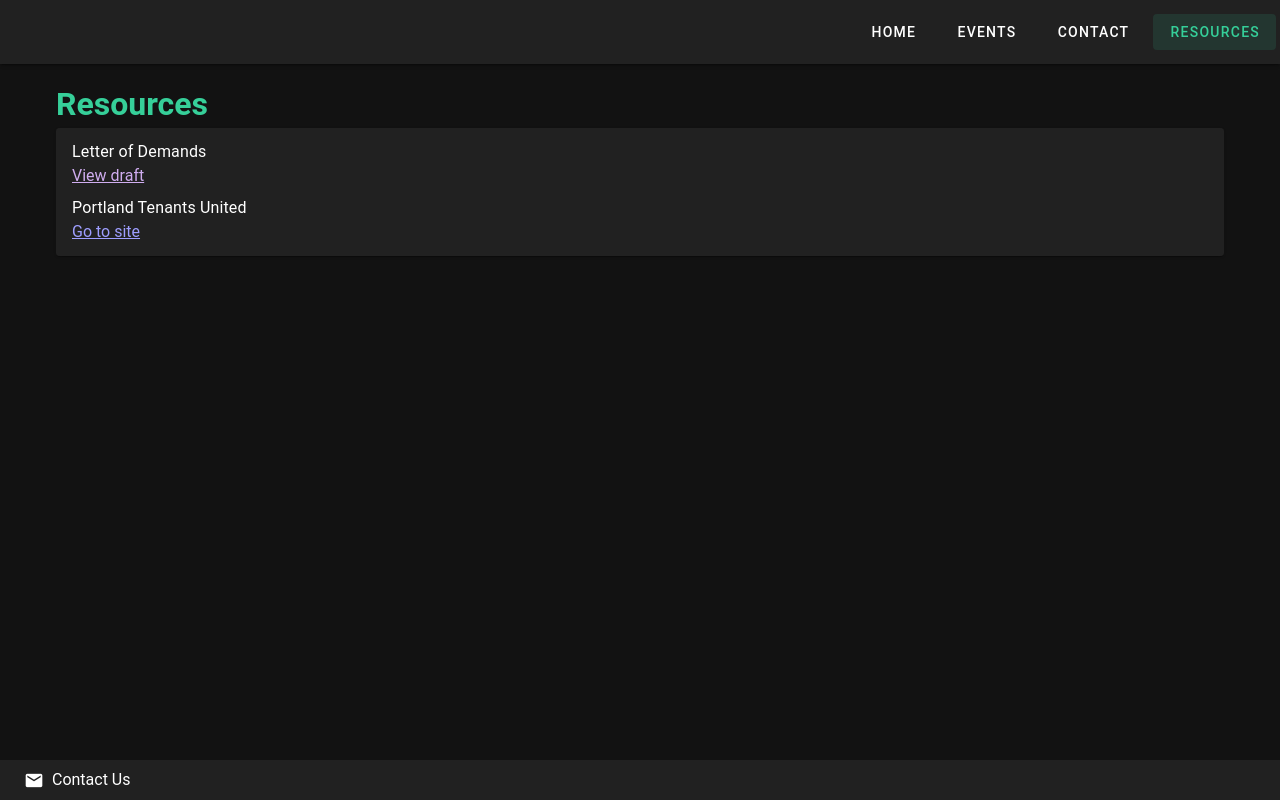
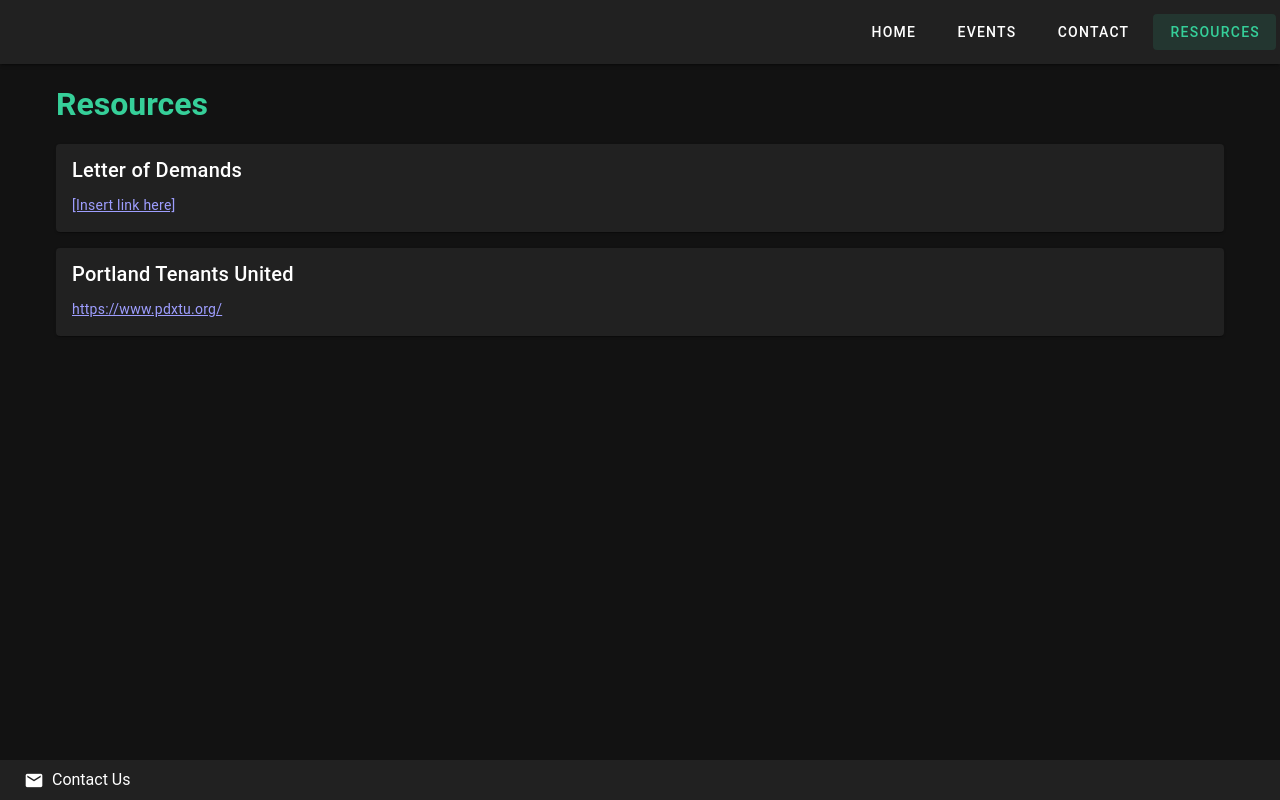
Before and after one commit to valerievozza/goat-blocks-tenant-union, a Vue app: page /Resources in a window 1280 px wide. Built offline with nearby package versions, Linux system fonts and the light colour scheme; a small style sheet from the web is missing.

Commit message:
fix resources page

```diff
--- a/src/pages/Resources.vue
+++ b/src/pages/Resources.vue
@@ -1,18 +1,28 @@
 <template>
   <v-container class="d-flex flex-column">
     <h1 class="text-primary">Resources</h1>
-    <v-card>
-      <v-list>
-        <v-list-item>
-          <v-list-item-title>Letter of Demands</v-list-item-title>
-          <a href="">View draft</a>
-        </v-list-item>
-
-        <v-list-item>
-          <v-list-item-title>Portland Tenants United</v-list-item-title>
-          <a href="https://www.pdxtu.org/" target="_blank">Go to site</a>
-        </v-list-item>
-      </v-list>
+    <v-card
+      v-for="resource in resources"
+      :key="resource.title"
+      class="mt-4"
+      :title="resource.title"
+    >
+      <v-card-text>
+        <a :href="resource.link" target="_blank">{{ resource.link }}</a>
+      </v-card-text>
     </v-card>
   </v-container>
 </template>
+
+<script setup lang="ts">
+  const resources = [
+    {
+      title: 'Letter of Demands',
+      link: '[Insert link here]',
+    },
+    {
+      title: 'Portland Tenants United',
+      link: 'https://www.pdxtu.org/',
+    },
+  ]
+</script>
```
